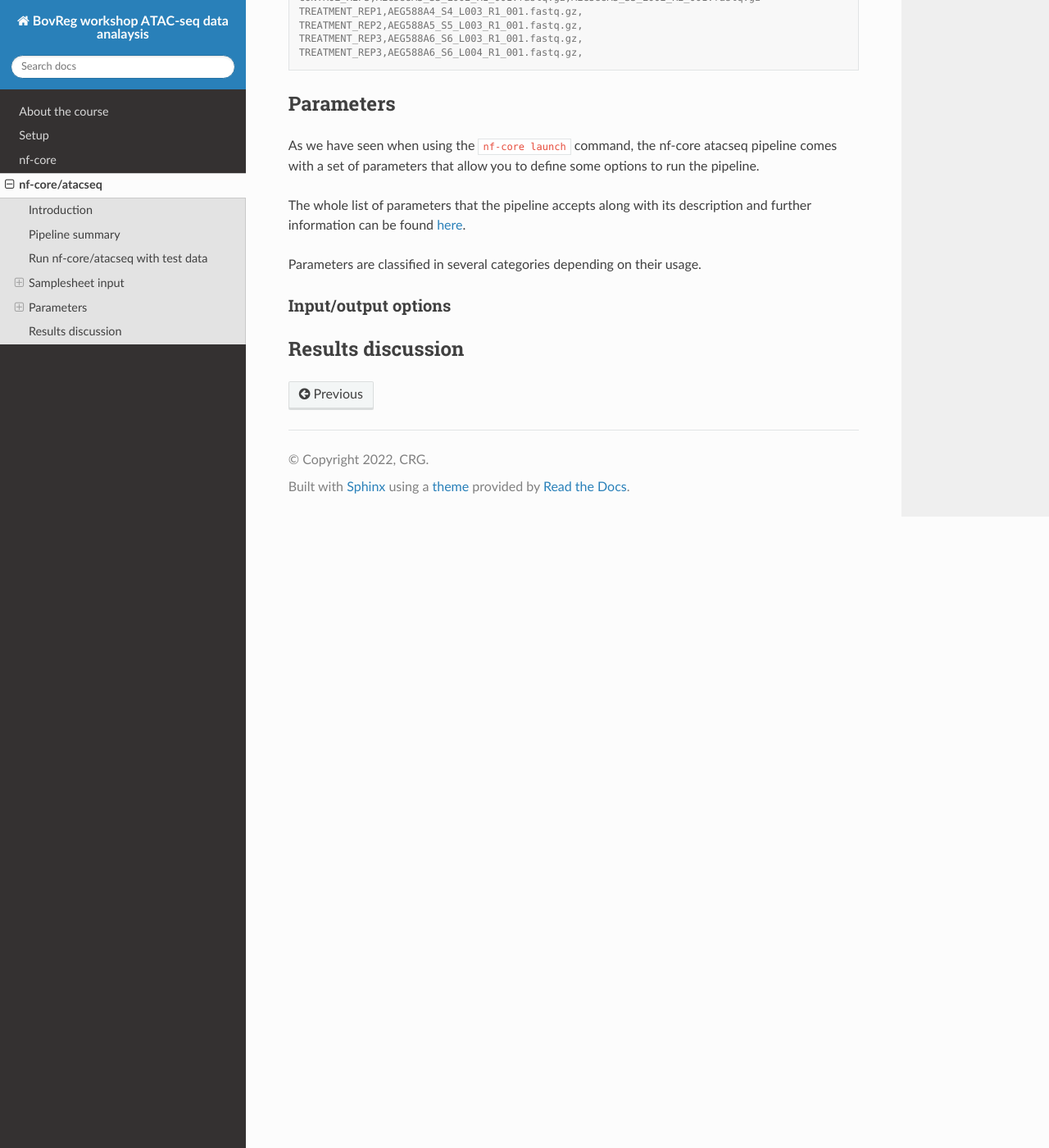
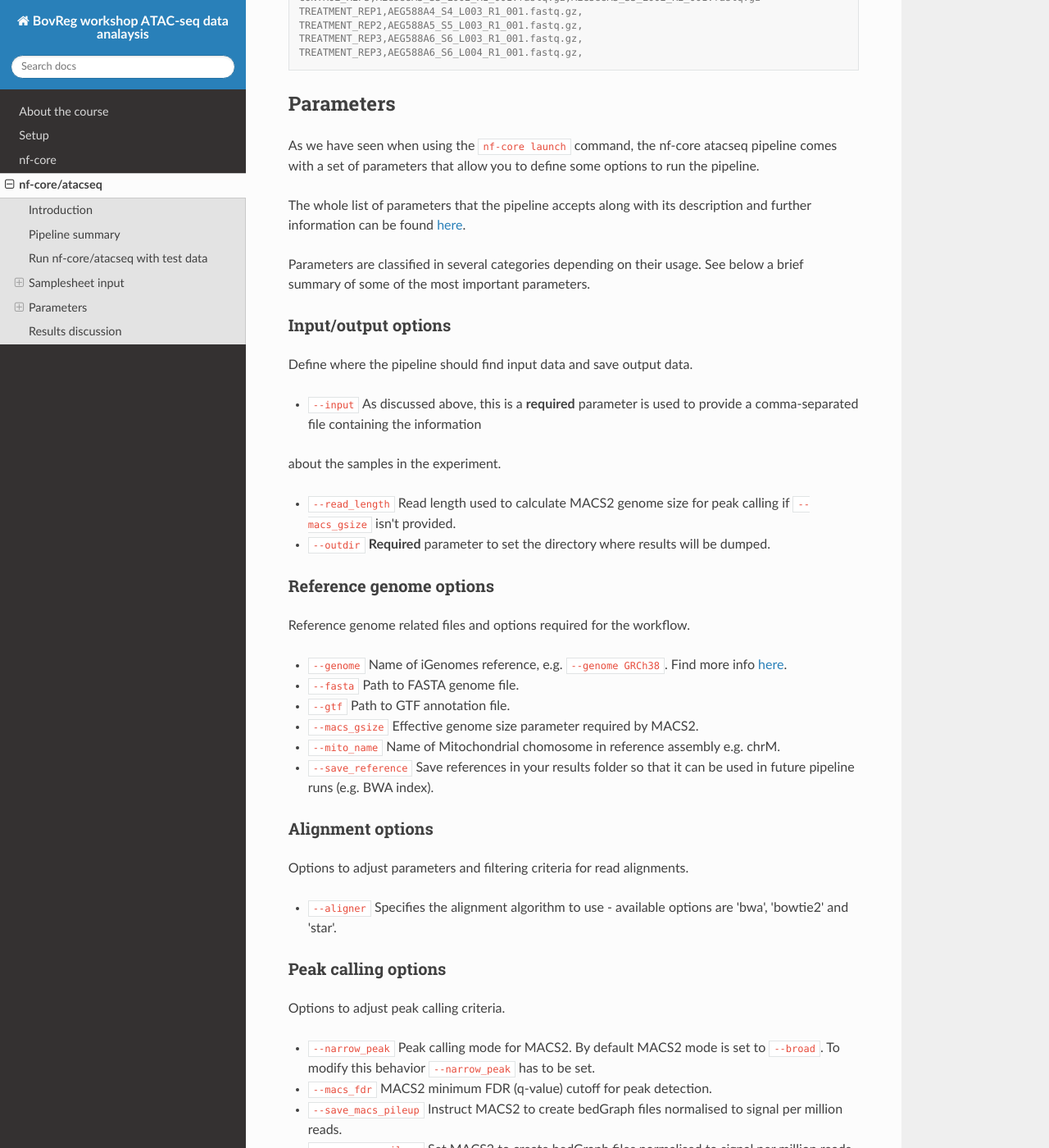
Before and after one commit to BovReg/atacseq-workshop-limoges, a Sphinx documentation site: the page built from docs/ATAC-seq_pipeline.rst, in a window 1280 px wide and 1400 px high, scrolled down 4643 px. Shown: the whole window at 82% size. Built offline with Sphinx 7.4.7 and the Read the Docs theme 2.0.0, drawn with Linux system fonts in a browser that asks for light colours; some of the changed text lies outside the part shown.

Commit message:
More atacseq stuff

```diff
--- a/docs/ATAC-seq_pipeline.rst
+++ b/docs/ATAC-seq_pipeline.rst
@@ -209,10 +209,95 @@ some options to run the pipeline.
 The whole list of parameters that the pipeline accepts along with its description and further information can be found
 `here <https://nf-co.re/atacseq/dev/parameters>`_.
 
-Parameters are classified in several categories depending on their usage.
+Parameters are classified in several categories depending on their usage. See below a brief summary of some of the
+most important parameters.
 
 Input/output options
 --------------------
+
+Define where the pipeline should find input data and save output data.
+
+* ``--input`` As discussed above, this is a **required** parameter is used to provide a comma-separated file containing the information
+about the samples in the experiment.
+
+* ``--read_length`` Read length used to calculate MACS2 genome size for peak calling if ``--macs_gsize`` isn't provided.
+
+* ``--outdir`` **Required** parameter to set the directory where results will be dumped.
+
+
+Reference genome options
+------------------------
+
+Reference genome related files and options required for the workflow.
+
+* ``--genome`` Name of iGenomes reference, e.g. ``--genome GRCh38``. Find more info `here <https://nf-co.re/usage/reference_genomes>`_.
+
+* ``--fasta`` Path to FASTA genome file.
+
+* ``--gtf`` Path to GTF annotation file.
+
+* ``--macs_gsize`` Effective genome size parameter required by MACS2.
+
+* ``--mito_name`` Name of Mitochondrial chomosome in reference assembly e.g. chrM.
+
+* ``--save_reference`` Save references in your results folder so that it can be used in future pipeline runs (e.g. BWA index).
+
+
+Alignment options
+-----------------
+
+Options to adjust parameters and filtering criteria for read alignments.
+
+* ``--aligner`` Specifies the alignment algorithm to use - available options are 'bwa', 'bowtie2' and 'star'.
+
+
+Peak calling options
+--------------------
+
+Options to adjust peak calling criteria.
+
+* ``--narrow_peak`` Peak calling mode for MACS2. By default MACS2 mode is set to ``--broad``. To modify this behavior ``--narrow_peak`` has to be set.
+
+* ``--macs_fdr`` MACS2 minimum FDR (q-value) cutoff for peak detection.
+
+* ``--save_macs_pileup`` Instruct MACS2 to create bedGraph files normalised to signal per million reads.
+
+* ``--save_macs_pileup`` Set MACS2 to create bedGraph files normalised to signal per million reads.
+
+
+DEseq2 analysis options
+-----------------------
+
+Options to adjust DEseq2 analysis criteria.
+
+* ``--deseq2_vst`` Use vst transformation instead of rlog with DESeq2. Set to ``true`` by default.
+
+
+Process skipping options
+------------------------
+
+Options to skip various pipeline steps, find the whole list on this `link <https://nf-co.re/atacseq/dev/parameters#process-skipping-options>`_.
+
+* ``--skip_step`` where step could correspond to several workflow pipeline such as ``--skip_fastqc``, ``--skip_picard_metrics`` or ``--skip_igv``
+
+
+
+
+.. {
+..   "input": "/users/cn/jespinosa/DELETE_ME/atacseq_dataset_limoges/design_limoges.csv",
+..   "outdir": "results_limoges2",
+..   "gtf": "/users/cn/jespinosa/DELETE_ME/atacseq_dataset_limoges/data/Bos_taurus.ARS-UCD1.2.105.gtf.gz",
+..   "fasta": "/users/cn/jespinosa/DELETE_ME/atacseq_dataset_limoges/data/ARS-UCD1.2_Btau5.0.1Y.fa",
+..   "narrow_peak": true,
+..   "aligner": "bwa",
+..   "mito_name": "MT",
+..   "read_length": 150,
+..   "macs_fdr": 0.05,
+..   "save_macs_pileup": true,
+..   "deseq2_vst": true,
+..   "skip_preseq": true
+.. }
+
 
 
 
@@ -229,7 +314,7 @@ Input/output options
 .. SAVE_REFERENCE!!!
 
 Results discussion
-=================
+==================
 
 .. (IGV session + multiqc reports)
 
```
